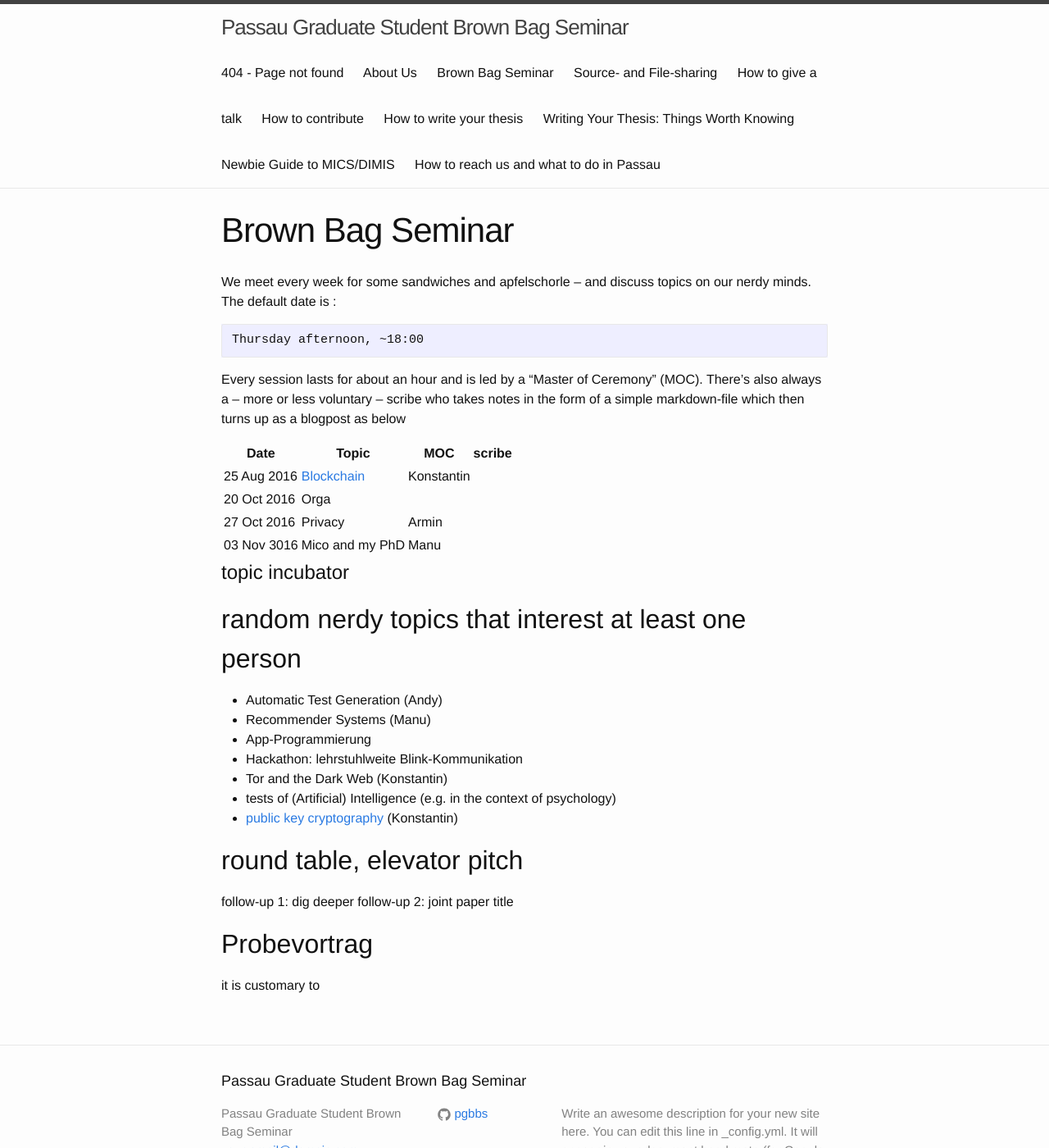
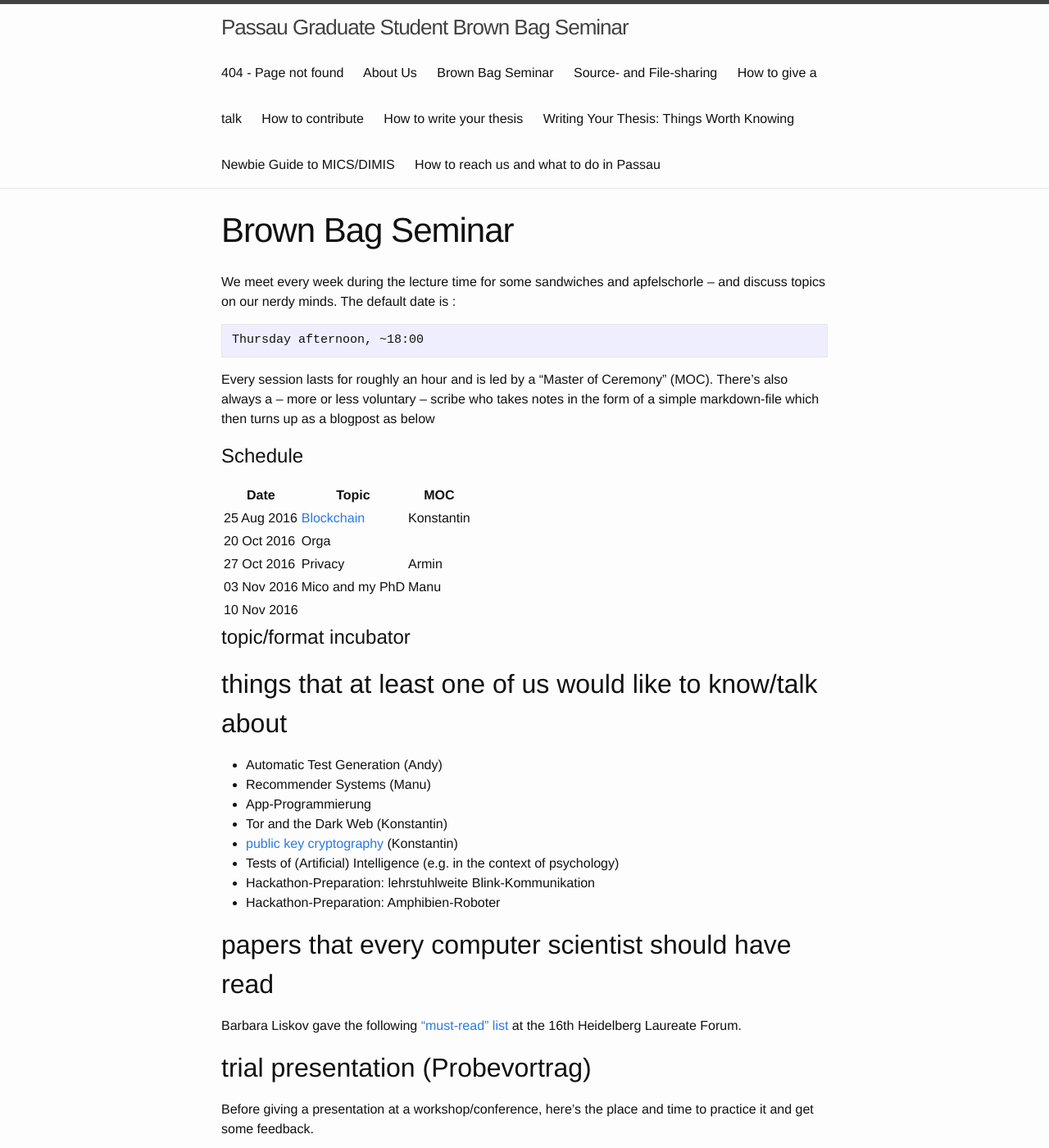
Before and after one commit to PGBBS/pgbbs.github.io, a Jekyll site: the page built from _pages/brown-bag.md, in a window 1280 px wide and 1400 px high. Shown: the whole window at 82% size. Built offline with Jekyll 4.4.1, drawn with Linux system fonts in a browser that asks for light colours; some of the changed text lies outside the part shown.

Commit message:
add must-read-list

```diff
--- a/_pages/brown-bag.md
+++ b/_pages/brown-bag.md
@@ -3,41 +3,61 @@ title: "Brown Bag Seminar"
 layout: page
 ---
 
-We meet every week for some sandwiches and apfelschorle -- and discuss
-topics on our nerdy minds. The default date is :
+We meet every week during the lecture time for some sandwiches and
+apfelschorle -- and discuss topics on our nerdy minds. The default
+date is :
 
     Thursday afternoon, ~18:00
 
-Every session lasts for about an hour and is led by a "Master of
+Every session lasts for roughly an hour and is led by a "Master of
 Ceremony" (MOC). There's also always a -- more or less voluntary --
 scribe who takes notes in the form of a simple markdown-file which
 then turns up as a blogpost as below
 
-| Date        | Topic                                            | MOC        | scribe |
-| ---------   | -----                                            | ---        | ------ |
-| 25 Aug 2016 | [Blockchain](../../_posts/2016-08-25-blockchain.md) | Konstantin |        |
-| 20 Oct 2016 | Orga                                             |          |      |
-| 27 Oct 2016 | Privacy                                          | Armin      |        |
-| 03 Nov 3016 | Mico and my PhD                                  | Manu       |        |
+# Schedule
 
-# topic incubator
+| Date        | Topic                                               | MOC        |
+| ---------   | -----                                               | ---        |
+| 25 Aug 2016 | [Blockchain](../../_posts/2016-08-25-blockchain.md) | Konstantin |
+| 20 Oct 2016 | Orga                                                |            |
+| 27 Oct 2016 | Privacy                                             | Armin      |
+| 03 Nov 2016 | Mico and my PhD                                     | Manu       |
+| 10 Nov 2016 |                                                     |            |
 
-## random nerdy topics that interest at least one person
+# topic/format incubator
+
+## things that at least one of us would like to know/talk about
 
 - Automatic Test Generation (Andy)
 - Recommender Systems (Manu)
 - App-Programmierung
-- Hackathon: lehrstuhlweite Blink-Kommunikation
 - Tor and the Dark Web (Konstantin)
-- tests of (Artificial) Intelligence (e.g. in the context of
+- [public key cryptography](../../_posts/public-key-cryptography.md) (Konstantin)
+- Tests of (Artificial) Intelligence (e.g. in the context of
   psychology)
-- [public key cryptography](../../_posts/public-key-cryptography.md) (Konstantin)
+- Hackathon-Preparation: lehrstuhlweite Blink-Kommunikation
+- Hackathon-Preparation: Amphibien-Roboter
 
-## round table, elevator pitch
+## papers that every computer scientist should have read
 
-follow-up 1: dig deeper
-follow-up 2: joint paper title
+Barbara Liskov gave the following ["must-read" list](http://jpirker.com/hlf16-liskovs-reading-list-for-computer-scientists/) at the 16th
+Heidelberg Laureate Forum.
 
-## Probevortrag
 
-it is customary to
+
+
+## trial presentation (Probevortrag)
+
+Before giving a presentation at a workshop/conference, here's the
+place and time to practice it and get some feedback.
+
+## round table/elevator pitch
+
+- everybody: 5 min's on his/her topic
+- everybody: feedback in the form of "Thanks for your interesting
+  talk ...
+  - ... One point that really caught my attention was:" (dig deeper)
+ or
+ - ... We should really write a paper about:" (joint paper title)
+
+ TODO maybe we should do this on the first meeting of each semester?
```
